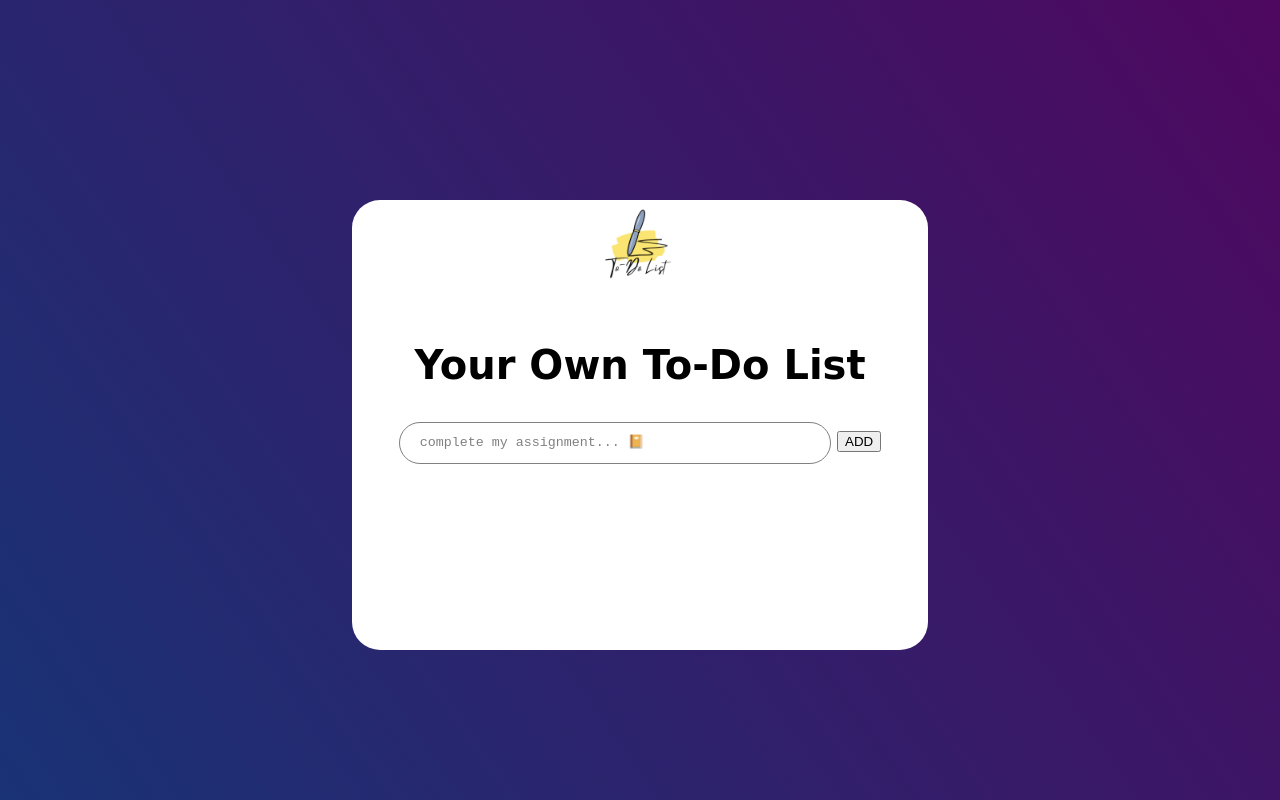
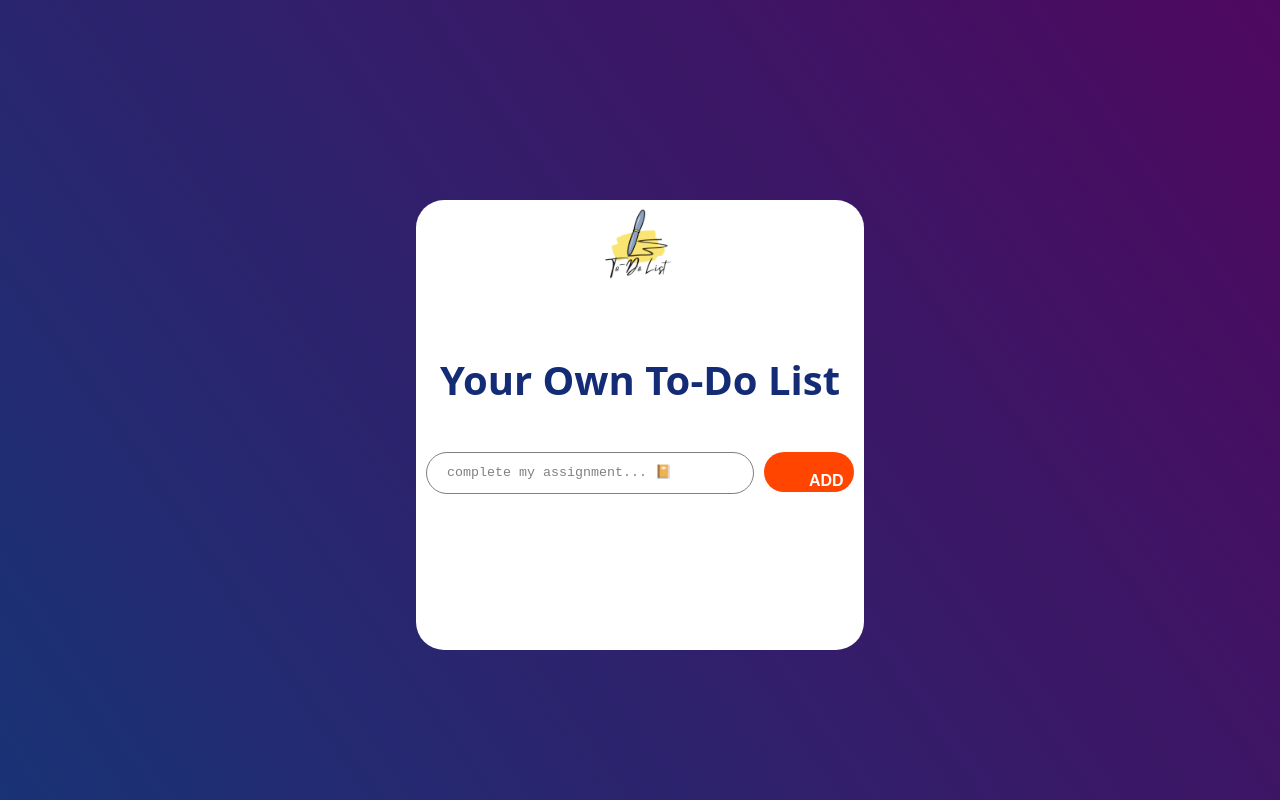
Before and after one commit to PacemakerX/toDoList, a plain HTML site: page index.html in a window 1280 px wide. Shown: the top 800 px of the page. Drawn offline with Linux system fonts and the light colour scheme.

Commit message:
Customizes the  button

```diff
--- a/css/style.css
+++ b/css/style.css
@@ -22,41 +22,66 @@ body {
   width: 100%;
   justify-content: space-evenly;
   display: flex;
-
 }
 .main-container {
-  font-family: cursive;
-  font-size:20px;
-  text-align:center;
-  min-width: 45vw;
+  font-family: system-ui, -apple-system, BlinkMacSystemFont, "Segoe UI", Roboto,
+    Oxygen, Ubuntu, Cantarell, "Open Sans", "Helvetica Neue", sans-serif;
+  font-size: 20px;
+  text-align: center;
+  min-width: 35vw;
   min-height: 450px;
   background: white;
   border-radius: 28px;
 }
-input{
+.main-container h1 {
+  padding: 15px;
+  color: rgb(20, 43, 117);
+}
+input {
+  margin: 0 5px 0 10px ;
+  flex: 1;
+  outline: none;
   font-family: monospace;
-  padding:20px;
-  height:35px;
+  padding: 20px;
+  height: 35px;
   border-style: none;
-  border:1px solid grey;
-  width:75%;
+  border: 1px solid grey;
   border-radius: 25px;
+  transition: background-color 0.5s ease-in-out;
+}
+input:hover {
+  font: white;
+  background-color: rgba(220, 220, 220, 0.5);
+}
+.btn {
+  color:white;
+  font-size:16px;
+  font-weight: 600;
+  outline: none;
+  border:none;
+  margin: 0 10px 0 5px ;
+  cursor: pointer;
+  padding: 20px 45px;
+  width: 35px;
+  height: 35px;
+  background: orangered;
+  border-radius: 25px;
+}
 
-  transition:background-color 0.5s ease-in-out
+::placeholder {
+  color: grey;
+  opacity: 1;
 }
-input:hover{
-  font:white;
-  background-color:rgba(220,220,220,0.5);
 
-}
-input:active{
-  border-style:none
-}
-::placeholder{
-  color:grey;
-  opacity:1;
+.row {
+  display: flex;
+  justify-content: space-evenly;
 }
 /* ::placeholder :hover{
   color:white;
   opacity:1;
 } */
+
+/* input:active{
+  border-style:none
+} */
```
